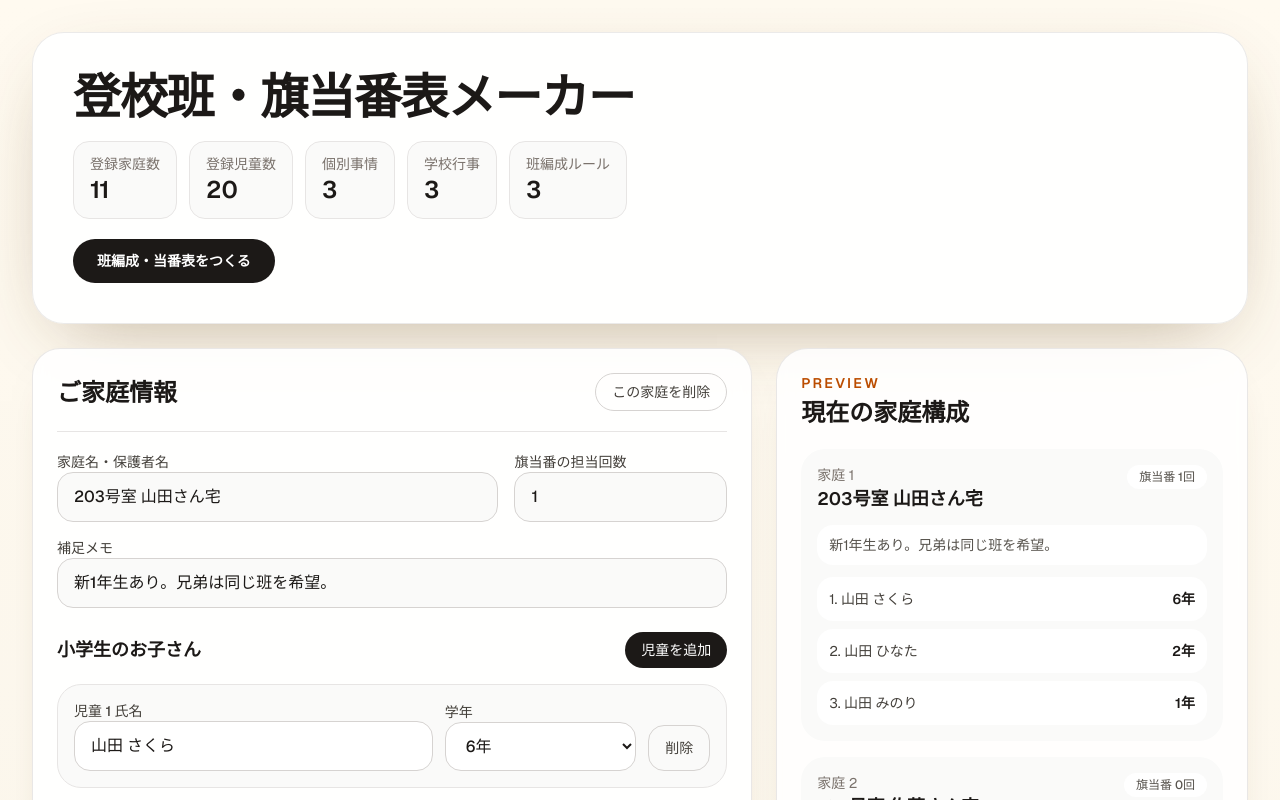
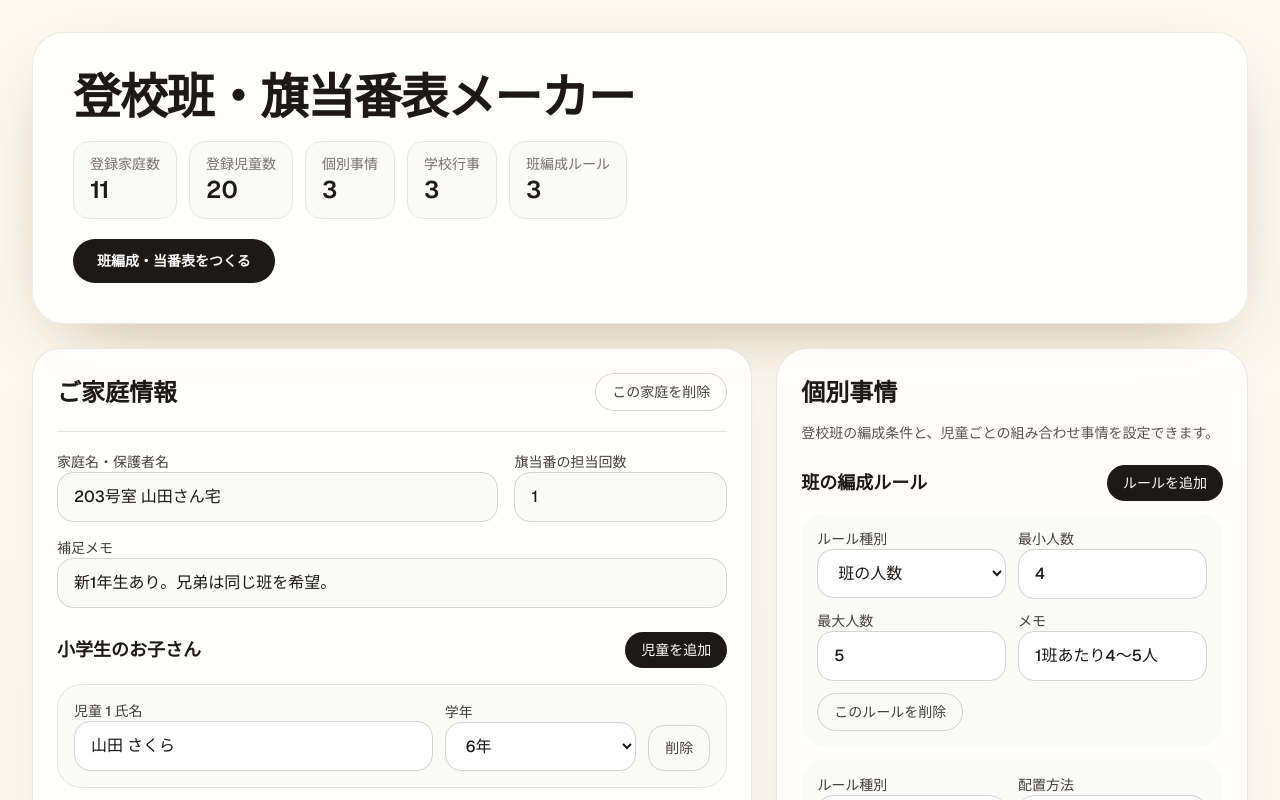
Before and after one commit to kusa-mochi/shudan-toko-maker, a Next.js app in the folder shudan-toko-maker/: page / in a window 1280 px wide. Shown: the top 800 px of the page. Built offline with nearby package versions, Linux system fonts and the light colour scheme.

Commit message:
不要なカードを削除

```diff
--- a/shudan-toko-maker/app/components/PlannerApp.tsx
+++ b/shudan-toko-maker/app/components/PlannerApp.tsx
@@ -5,7 +5,6 @@ import { FlagDutyPlanPanel } from "./FlagDutyPlanPanel";
 import { FlagDutySettingsPanel } from "./FlagDutySettingsPanel";
 import { GroupPlanPanel } from "./GroupPlanPanel";
 import { HouseholdFormSection } from "./HouseholdFormSection";
-import { HouseholdPreviewPanel } from "./HouseholdPreviewPanel";
 import { PairRulesPanel } from "./PairRulesPanel";
 import { PlannerHero } from "./PlannerHero";
 import { SchoolEventsPanel } from "./SchoolEventsPanel";
@@ -21,7 +20,6 @@ export function PlannerApp() {
             <HouseholdFormSection />
 
             <div className="space-y-4 xl:sticky xl:top-6 xl:self-start">
-              <HouseholdPreviewPanel />
               <PairRulesPanel />
               <SchoolEventsPanel />
               <FlagDutySettingsPanel />
```
